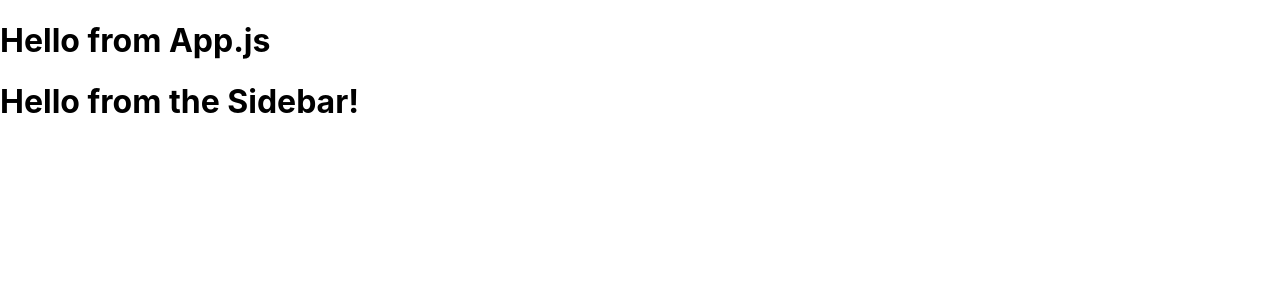
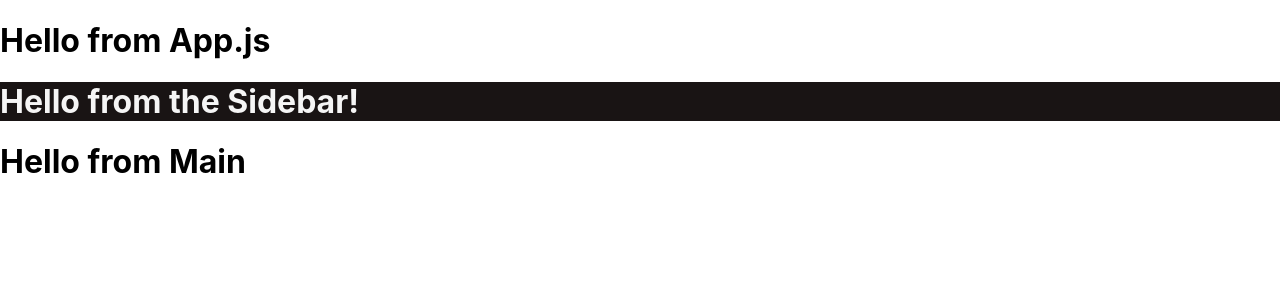
Before and after one commit to jurgenstevens/Portfolio, a React (Create React App) app: page / in a window 1280 px wide. Shown: the top 300 px of the page. Built offline with nearby package versions, Linux system fonts and the light colour scheme.

Commit message:
Sidebar component now black.

```diff
--- a/public/index.html
+++ b/public/index.html
@@ -24,7 +24,7 @@
       work correctly both with client-side routing and a non-root public URL.
       Learn how to configure a non-root public URL by running `npm run build`.
     -->
-    <title>React App</title>
+    <title>Jurgen Stevens</title>
   </head>
   <body>
     <noscript>You need to enable JavaScript to run this app.</noscript>
--- a/src/App.js
+++ b/src/App.js
@@ -1,10 +1,12 @@
 import Sidebar from "./Components/Sidebar/Sidebar";
+import Main from "./Components/Main/Main"
 
 function App() {
   return (
     <div className="App">
       <h1>Hello from App.js</h1>
       <Sidebar />
+      <Main />
     </div>
   );
 }
--- a/src/Components/Header/Header.js
+++ b/src/Components/Header/Header.js
@@ -2,7 +2,7 @@ import React from 'react'
 
 const Header = () => {
     return (
-        <div>
+        <div >
             <h1>Hello from the Header!</h1>
         </div>
     )
--- /dev/null
+++ b/src/Components/Sidebar/Sidebar.css
@@ -0,0 +1,4 @@
+.mainDiv {
+    background-color: #191414;
+    color: whitesmoke;
+}
--- a/src/Components/Sidebar/Sidebar.js
+++ b/src/Components/Sidebar/Sidebar.js
@@ -1,8 +1,9 @@
 import React from 'react'
+import "./Sidebar.css"
 
 const Sidebar = () => {
     return (
-        <div>
+        <div className="mainDiv">
             <h1>Hello from the Sidebar!</h1>
         </div>
     )
```
Also changed, not shown: src/setupTests.js (deleted, +0 -5 lines), src/logo.svg (deleted), src/reportWebVitals.js (indentation only).
